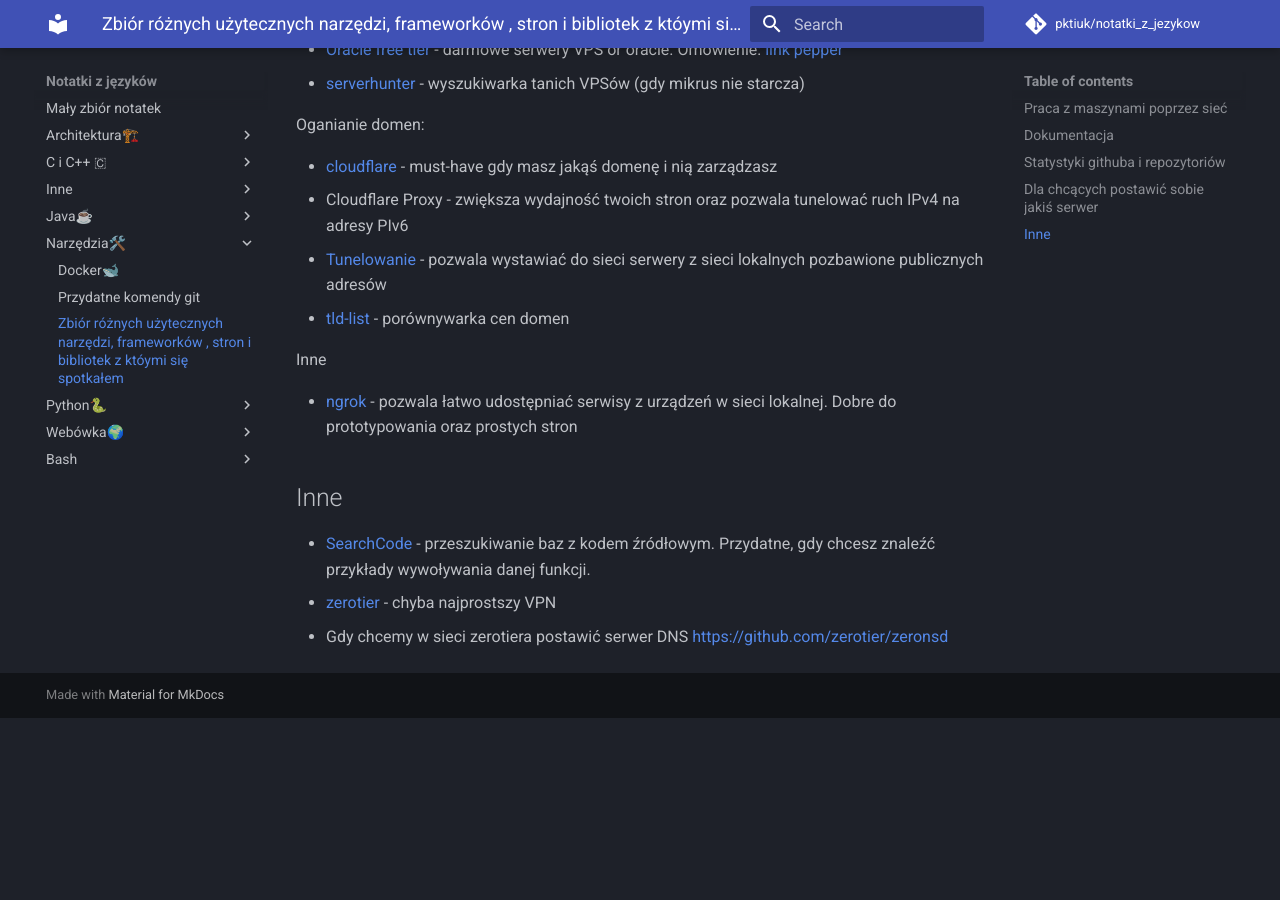
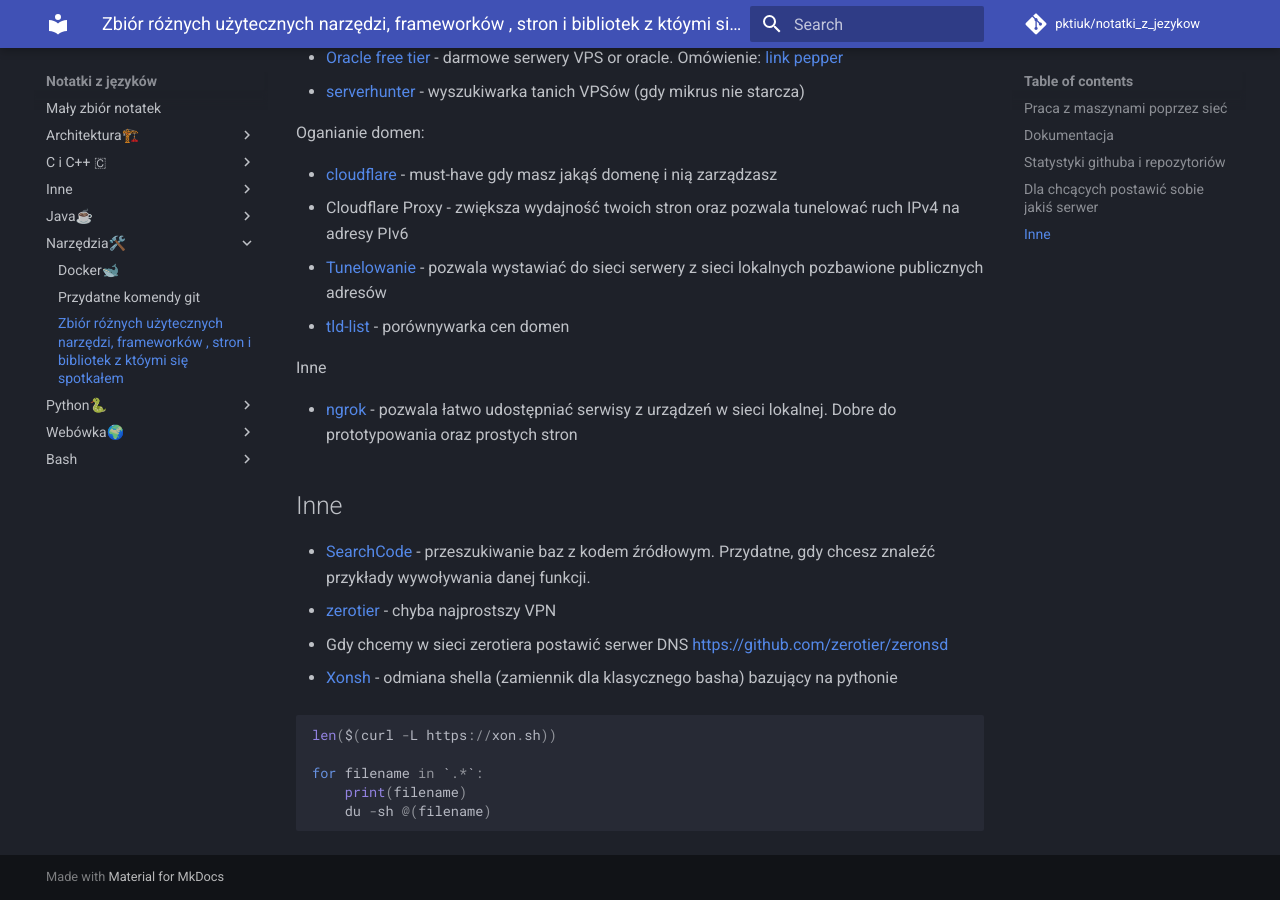
Before and after one commit to pktiuk/notatki_z_jezykow, an MkDocs documentation site: the page built from docs/Narzędzia🛠️/narzedzia.md, in a window 1280 px wide and 900 px high, scrolled down 1189 px. Built offline with MkDocs 1.6.1 and Material for MkDocs 9.7.7, drawn with Linux system fonts in a browser that asks for light colours; comment, search, counter and statistics services are not loaded; before the commit the page ends 1907 px from its top, so only the background shows below that.

Commit message:
Dodanie xonsh

````diff
--- a/docs/Narzędzia🛠️/narzedzia.md
+++ b/docs/Narzędzia🛠️/narzedzia.md
@@ -3,6 +3,7 @@
 ## Praca z maszynami poprzez sieć
 
 - [cockpit](https://cockpit-project.org/) - pozwala w prosty sposób monitorować serwer (poprzez apkę webową możemy się zalogować, uruchomić terminal, sprawdzać obciążenie, logi etc) ( [link to konfiguracji](https://cockpit-project.org/guide/latest/cockpit.conf.5))
+
   - Jeśli chcemy w cockpicie wygodnie zarządzać także portami warto doinstalować
 
 - [linux-dash](https://afaqurk.github.io/linux-dash/#/system-status) - nieco prostsza alternatywa od cockpita
@@ -59,4 +60,15 @@
 
 - [SearchCode](https://searchcode.com/) - przeszukiwanie baz z kodem źródłowym. Przydatne, gdy chcesz znaleźć przykłady wywoływania danej funkcji.
 - [zerotier](https://www.zerotier.com/) - chyba najprostszy VPN
+
   - Gdy chcemy w sieci zerotiera postawić serwer DNS <https://github.com/zerotier/zeronsd>
+
+- [Xonsh](https://xon.sh/) - odmiana shella (zamiennik dla klasycznego basha) bazujący na pythonie
+
+```python
+len($(curl -L https://xon.sh))
+
+for filename in `.*`:
+    print(filename)
+    du -sh @(filename)
+```
````
